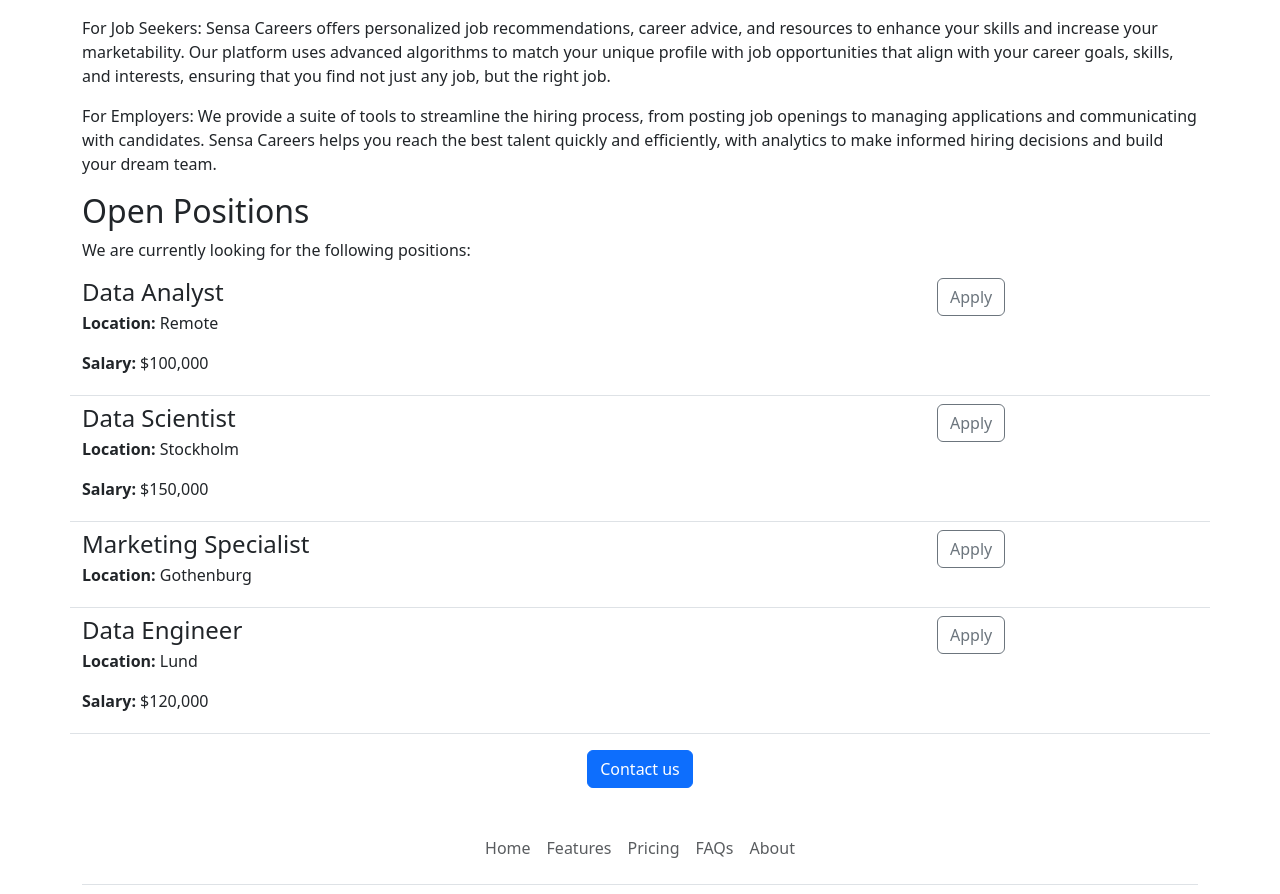
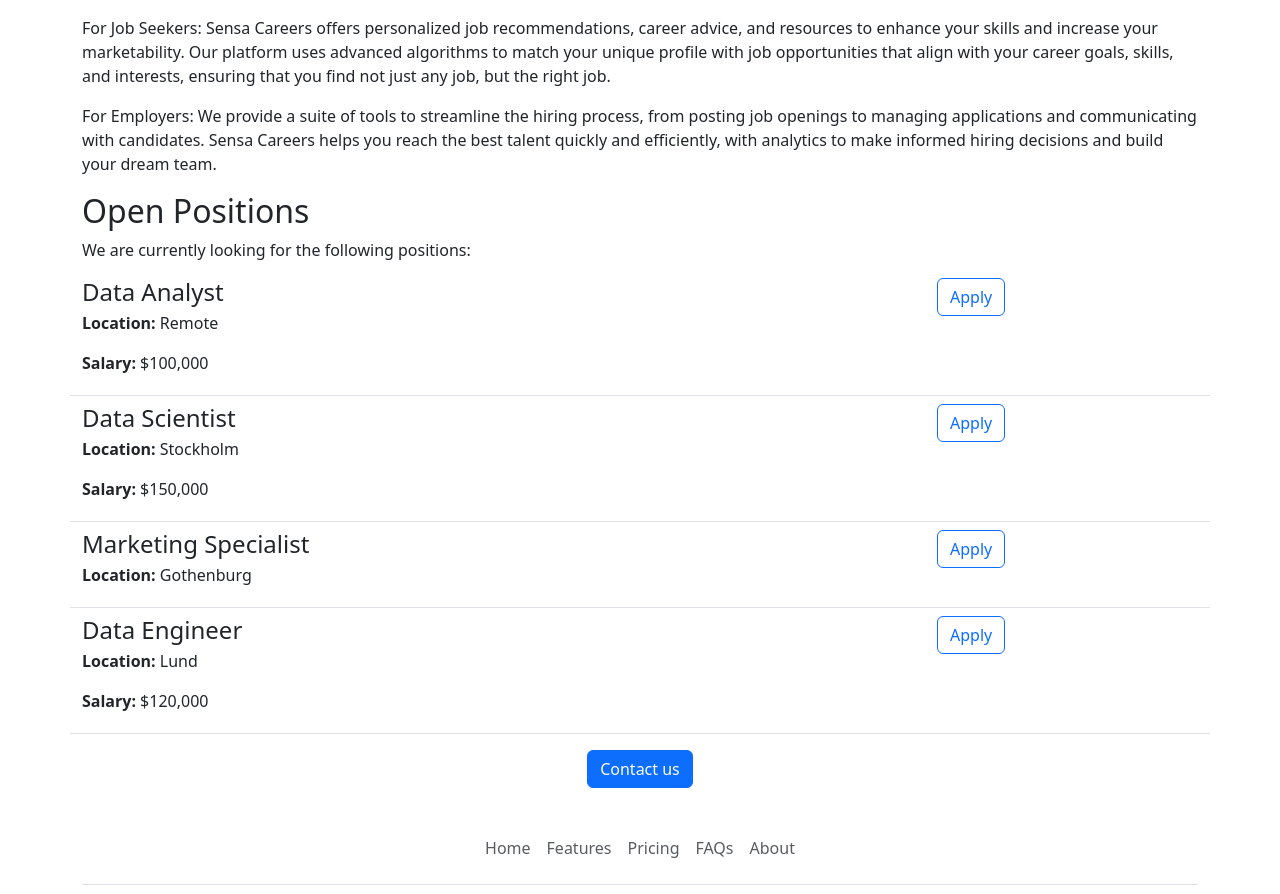
Before and after one commit to Tegelstenen/flask_learning, a Flask app: page / in a window 1280 px wide. Shown: the part 592-1486 px from the top of the page. Run offline with Flask 3, Linux system fonts and the light colour scheme.

Commit message:
Updated buttons

```diff
--- a/templates/home.html
+++ b/templates/home.html
@@ -36,7 +36,7 @@
             </p>
 
             <div class="text-center">
-                <a href="mailto:f.w.sjostrand@gmail.com?subject=Job%20Inquiry" class="btn btn-primary">Contact us</a>
+                <a href="mailto:f.w.sjostrand@gmail.com?subject=Need%20help&body=My%20name%3A%20%3CInsert%20name%20here%3E%0D%0A%0D%0AMy%20question%3A%20%3CInsert%20question%20here%3E" class="btn btn-primary">Contact us</a>
             </div>
         </div>
         {% include 'footer.html' %}
--- a/templates/jobitem.html
+++ b/templates/jobitem.html
@@ -9,6 +9,6 @@
             </div>
     </div>
     <div class="col-2">
-        <a href="mailto:f.w.sjostrand@gmail.com?subject=Application for {{job['title']}}" type="button" class="btn btn-outline-secondary">Apply</a>
+        <a href="mailto:f.w.sjostrand@gmail.com?subject=Job%20Inquiry%20about%20{{job['title']}}&body=My%20name%3A%20%3CInsert%20name%20here%3E%0D%0A%0D%0AMy%20resume%3A%20%3CResume%20link%3E%0D%0A%0D%0AMy%20LinkedIn%3A%20%3CAddress%20link%3E" type="button" class="btn btn-outline-primary float-right align-middle">Apply</a>
     </div>
 </div>
```
